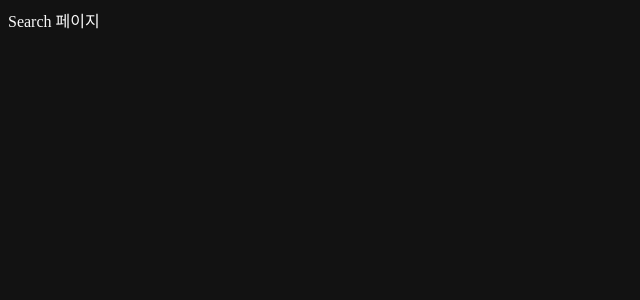
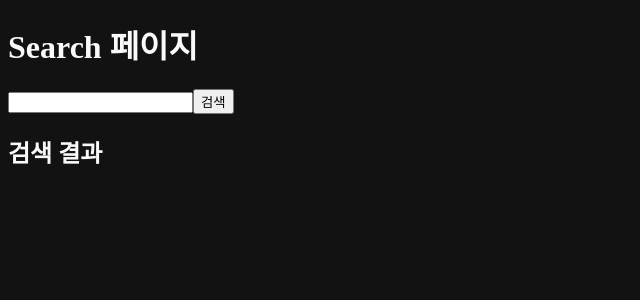
Before and after one commit to pseudoureka/codeitmall, a Next.js app: page /search in a window 1280 px wide. Shown: the top 300 px of the page, without its empty margins (0-640 px from the left). Built offline with nearby package versions, Linux system fonts and the light colour scheme.

Commit message:
useRouter() 로 search, index.js 수정

```diff
--- /dev/null
+++ b/components/SearchForm.js
@@ -0,0 +1,25 @@
+const { useRouter } = require("next/router");
+const { useState } = require("react");
+
+function SearchForm() {
+  const router = useRouter();
+  const [value, setValue] = useState("");
+
+  const handleChange = (e) => {
+    setValue(e.target.value);
+  };
+
+  const handleSubmit = (e) => {
+    e.preventDefault();
+    router.push(`/search?q=${value}`);
+  };
+
+  return (
+    <form onSubmit={handleSubmit}>
+      <input name="q" value={value} onChange={handleChange}></input>
+      <button>검색</button>
+    </form>
+  );
+}
+
+export default SearchForm;
--- a/pages/search.js
+++ b/pages/search.js
@@ -1,3 +1,15 @@
+import SearchForm from "@/components/SearchForm";
+import { useRouter } from "next/router";
+
 export default function Search() {
-  return <div>Search 페이지</div>;
+  const router = useRouter();
+  const { q } = router.query;
+
+  return (
+    <>
+      <h1>Search 페이지</h1>
+      <SearchForm />
+      <h2>{q} 검색 결과</h2>
+    </>
+  );
 }
```
Also changed, not shown: pages/index.js (+8 -1 lines).
